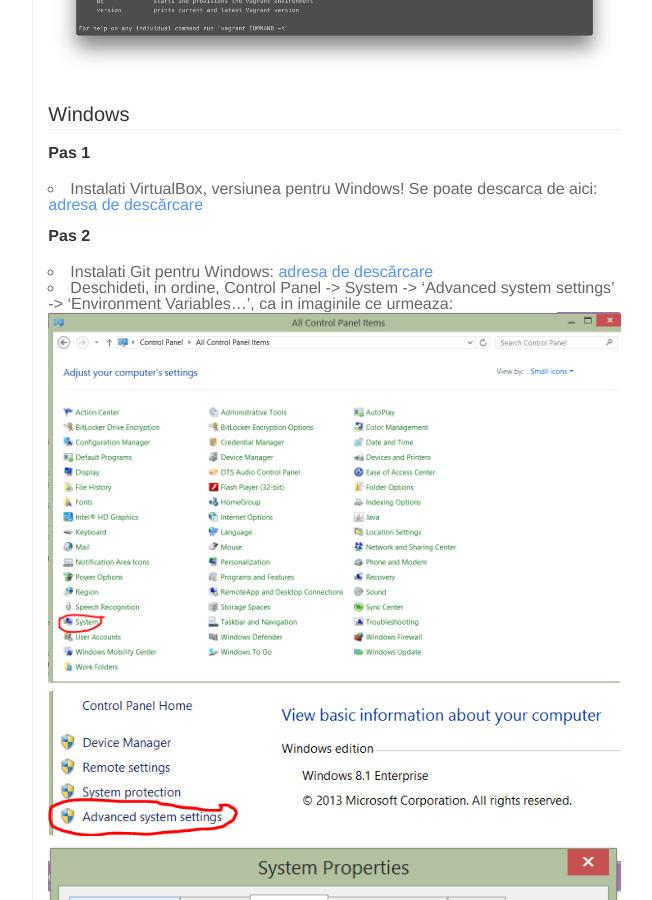
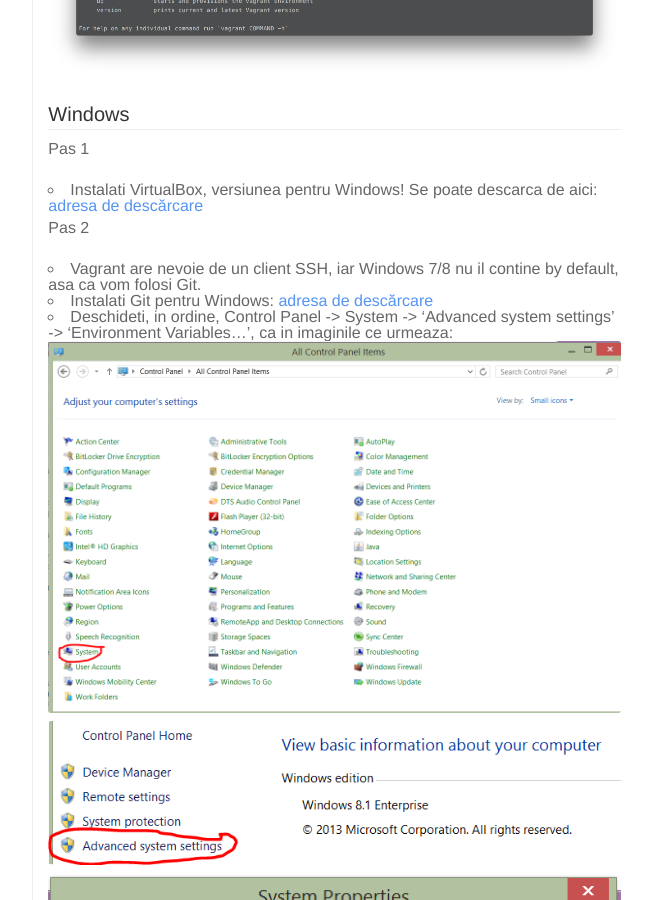
Before and after one commit to sabinmarcu/vagrant-tutorial, a Jekyll site: the page built from index.md, in a window 1280 px wide and 900 px high, scrolled down 4729 px. Shown: the whole window, without its empty margins (479-1131 px from the left). Built offline with Jekyll 4.4.1, drawn with Linux system fonts in a browser that asks for light colours; nearby versions of some CDN libraries; Markdown is read by kramdown in place of the engine named in the settings.

Commit message:
vagrant install windows small changes

```diff
--- a/_includes/article.md
+++ b/_includes/article.md
@@ -32,10 +32,11 @@
 
 ### Windows
 
-#### Pas 1
+Pas 1
 - Instalati VirtualBox, versiunea pentru Windows! Se poate descarca de aici: [adresa de descărcare](https://www.virtualbox.org/wiki/Downloads)
 
-#### Pas 2
+Pas 2
+- Vagrant are nevoie de un client SSH, iar Windows 7/8 nu il contine by default, asa ca vom folosi Git.
 - Instalati Git pentru Windows: [adresa de descărcare](http://msysgit.github.io/)
 - Deschideti, in ordine, Control Panel -> System -> 'Advanced system settings' -> 'Environment Variables...', ca in imaginile ce urmeaza:
 
@@ -48,7 +49,7 @@
 - In variable value, adaugati la final calea catre folderul /bin unde ati instalat git. De obicei, aceasta este C:\Program Files (x86)\Git\bin
 [![Imagine edit path](assets/images/images/windows/edit_path.png)](assets/images/images/windows/edit_path.png)
 
-#### Pas 3
+Pas 3
 - Instalati Vagrant, versiunea de Windows: [adresa de descărcare a site-ului](http://www.vagrantup.com/downloads.html)
 - Dupa instalare, windows-ul va cere un restart pentru a-si crea configurarile
 - Dupa restart, puteti verifica in cmd daca s-a instalat, folosind comanda vagrant
```
